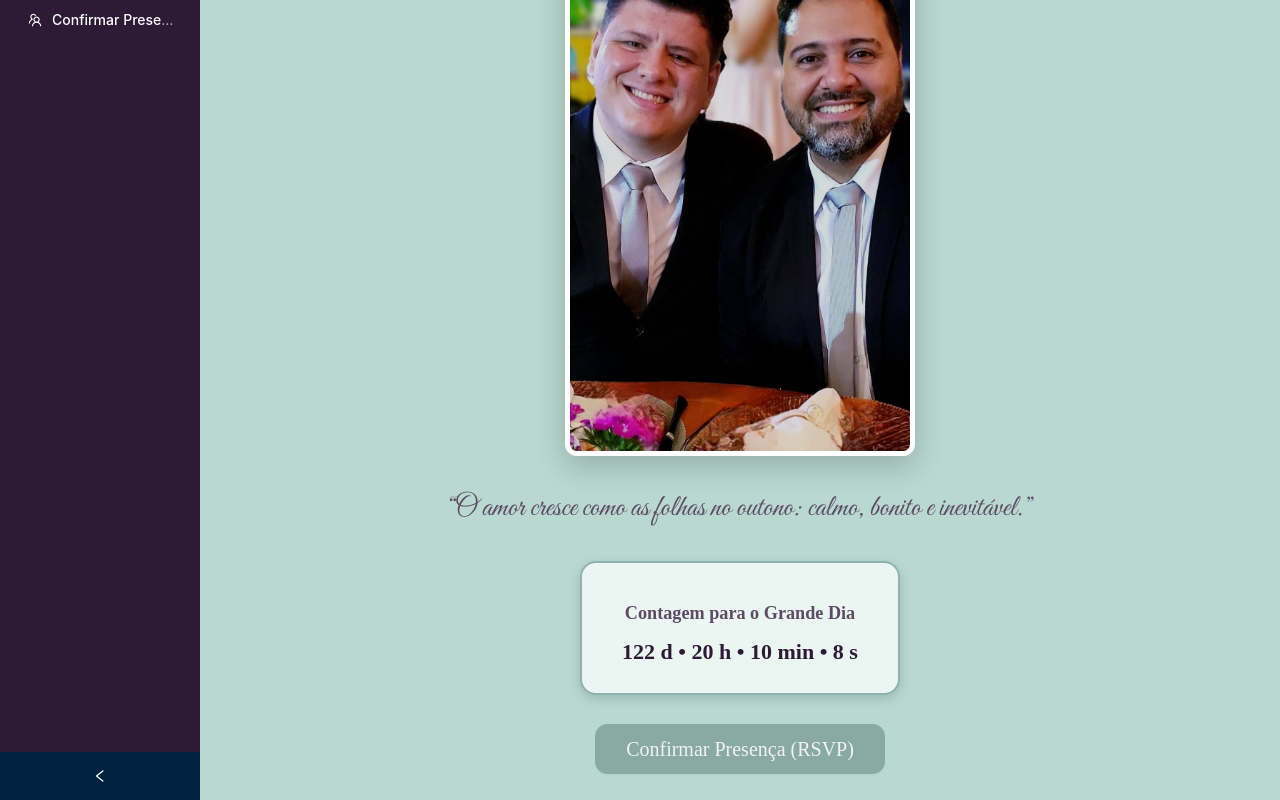
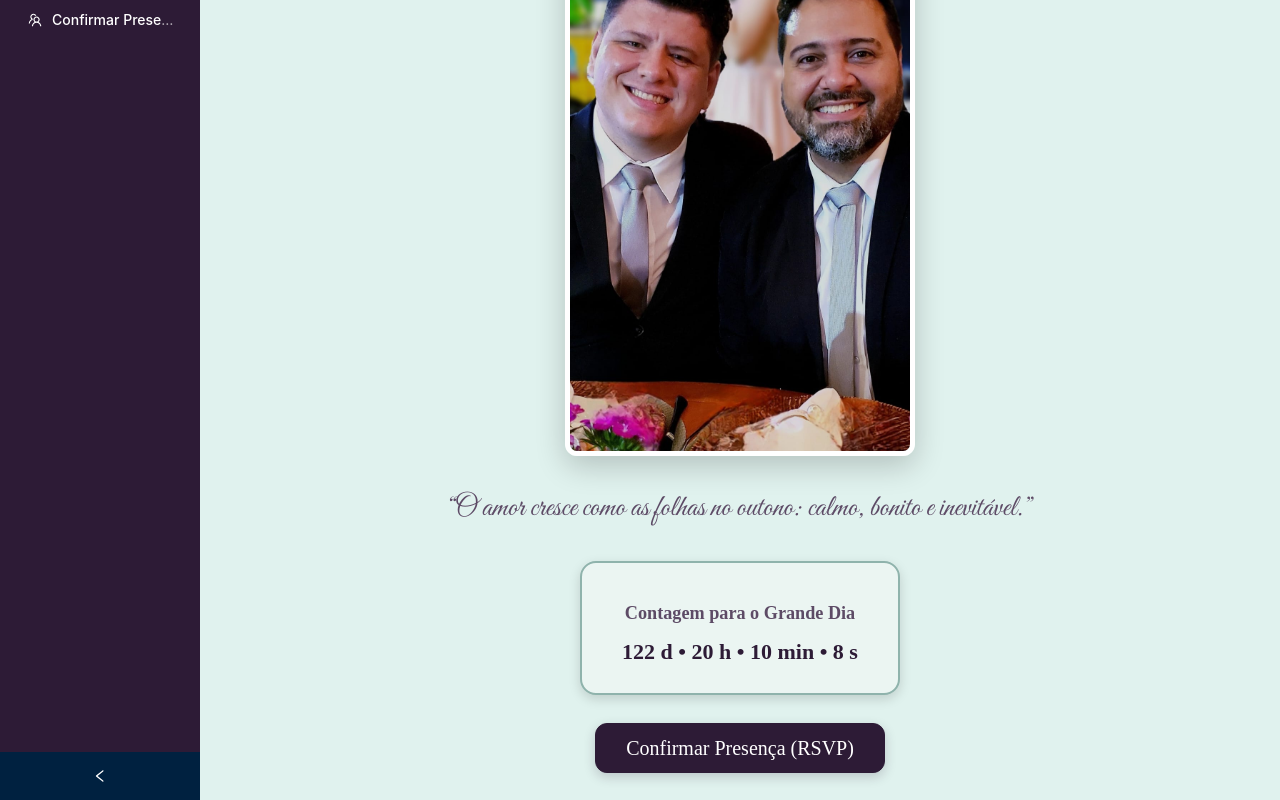
Before and after one commit to vi2511/casamento-laisla, a React (Vite) app: page / in a window 1280 px wide. In both pictures the pointer is over the button "Confirmar Presença (RSVP)". Shown: the part 224-1024 px from the top of the page. Built offline with nearby package versions, Linux system fonts and the light colour scheme.

Commit message:
ajuste de cor

```diff
--- a/src/index.css
+++ b/src/index.css
@@ -18,8 +18,8 @@
   /* User's Green - Darkened v2 */
   --theme-green-dark: #4E7A70;
   /* Darker Green (Contrast accents) */
-  --theme-green-light: #B8D8D0;
-  /* Global BG - Darkened v3 (Undeniably Green) */
+  --theme-green-light: #E0F2EE;
+  /* Global BG - Very Pale Mint (Lighter) */
 
   /* Functional Mappings */
   --primary-bg: var(--theme-green-light);
@@ -98,8 +98,9 @@ button {
 }
 
 button:hover {
-  filter: brightness(0.95);
-  border-color: var(--theme-purple-main);
+  background-color: var(--theme-purple-dark) !important;
+  color: white !important;
+  border-color: var(--theme-purple-dark) !important;
   transform: translateY(-1px);
 }
 
@@ -149,8 +150,8 @@ li.ant-menu-item-selected {
 }
 
 .ant-btn-primary:hover {
-  background-color: var(--theme-green-dark) !important;
-  border-color: var(--theme-green-dark) !important;
+  background-color: var(--theme-purple-dark) !important;
+  border-color: var(--theme-purple-dark) !important;
   color: white !important;
 }
 
@@ -167,4 +168,21 @@ li.ant-menu-item-selected {
   background: var(--button-bg) !important;
   border-color: var(--button-bg) !important;
   color: var(--button-text) !important;
+  transition: all 0.3s ease !important;
 }
+
+.rsvp-button:hover,
+.submit-button:hover,
+.rsvp-button:focus,
+.submit-button:focus {
+  background: var(--theme-purple-dark) !important;
+  border-color: var(--theme-purple-dark) !important;
+  color: white !important;
+  transform: translateY(-2px);
+  box-shadow: 0 4px 12px rgba(45, 27, 54, 0.2);
+}
+
+.rsvp-button:hover a,
+.submit-button:hover a {
+  color: white !important;
+}
```
